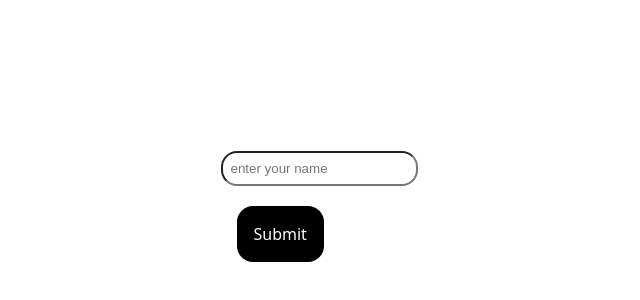
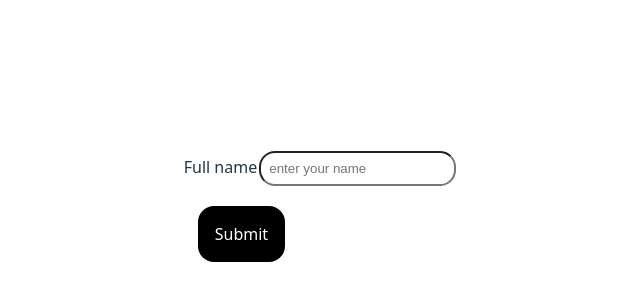
Before and after one commit to nishav07/React-playground, a React (Vite) app: page / in a window 1280 px wide. Shown: the part 192-492 px from the top of the page, without its empty margins (321-961 px from the left). Built offline with nearby package versions, Linux system fonts and the light colour scheme.

Commit message:
making command handler understanding forms state

```diff
--- a/src/Form.jsx
+++ b/src/Form.jsx
@@ -10,7 +10,8 @@ export default function Form(){
     }
     return(<>
     <form action="/">
-    <input type="text" placeholder="enter your name"  onChange={updateInput} />
+    <label htmlFor="input">Full name</label>
+    <input type="text" placeholder="enter your name" id="input"  onChange={updateInput} />
     <p>{fullName}</p>
     <button>Submit</button>
     </form>
```
